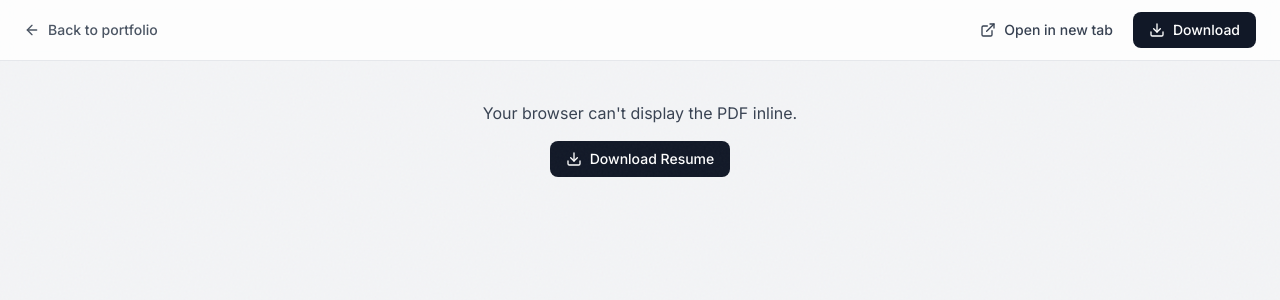
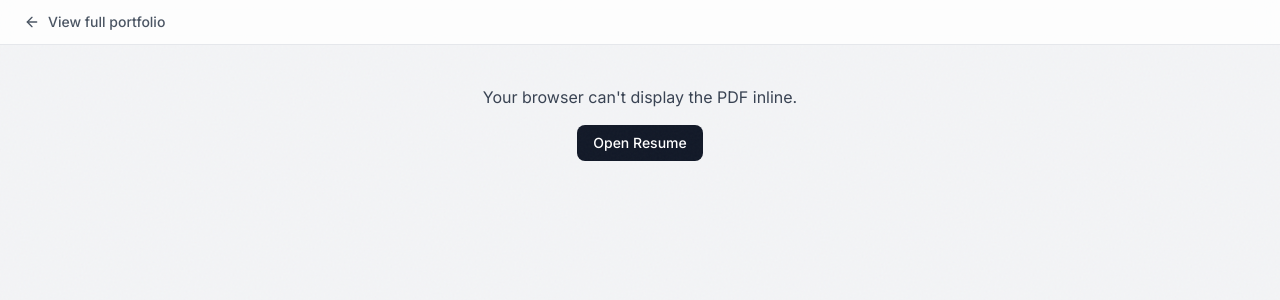
Before and after one commit to snehitvaddi/snehitvaddi-portfolio, a Next.js app: page /resume in a window 1280 px wide. Shown: the top 300 px of the page. Built offline with nearby package versions, Linux system fonts and the light colour scheme.

Commit message:
Simplify resume page header to only show back link
Co-Authored-By: Claude Opus 4.6 <noreply@anthropic.com>

```diff
--- a/src/app/resume/page.tsx
+++ b/src/app/resume/page.tsx
@@ -1,6 +1,6 @@
 import type { Metadata } from 'next'
 import Link from 'next/link'
-import { ArrowLeft, Download, ExternalLink } from 'lucide-react'
+import { ArrowLeft } from 'lucide-react'
 
 export const metadata: Metadata = {
   title: 'Resume | Snehit Vaddi',
@@ -26,28 +26,8 @@ export default function ResumePage() {
             className="inline-flex items-center gap-2 text-sm font-medium text-gray-600 hover:text-gray-900 dark:text-gray-400 dark:hover:text-gray-100 transition-colors"
           >
             <ArrowLeft className="w-4 h-4" />
-            <span className="hidden sm:inline">Back to portfolio</span>
+            View full portfolio
           </Link>
-
-          <div className="flex items-center gap-2">
-            <a
-              href={RESUME_PATH}
-              target="_blank"
-              rel="noopener noreferrer"
-              className="inline-flex items-center gap-2 px-3 py-2 text-sm font-medium text-gray-700 hover:text-gray-900 dark:text-gray-300 dark:hover:text-gray-100 rounded-lg hover:bg-gray-100 dark:hover:bg-gray-800 transition-colors"
-            >
-              <ExternalLink className="w-4 h-4" />
-              <span className="hidden sm:inline">Open in new tab</span>
-            </a>
-            <a
-              href={RESUME_PATH}
-              download="Snehit-Vaddi-Resume.pdf"
-              className="inline-flex items-center gap-2 px-4 py-2 text-sm font-medium text-white bg-gray-900 hover:bg-gray-800 dark:bg-white dark:text-gray-900 dark:hover:bg-gray-100 rounded-lg transition-colors"
-            >
-              <Download className="w-4 h-4" />
-              Download
-            </a>
-          </div>
         </div>
       </div>
 
@@ -69,8 +49,7 @@ export default function ResumePage() {
               rel="noopener noreferrer"
               className="inline-flex items-center gap-2 px-4 py-2 text-sm font-medium text-white bg-gray-900 rounded-lg"
             >
-              <Download className="w-4 h-4" />
-              Download Resume
+              Open Resume
             </a>
           </div>
         </object>
```
